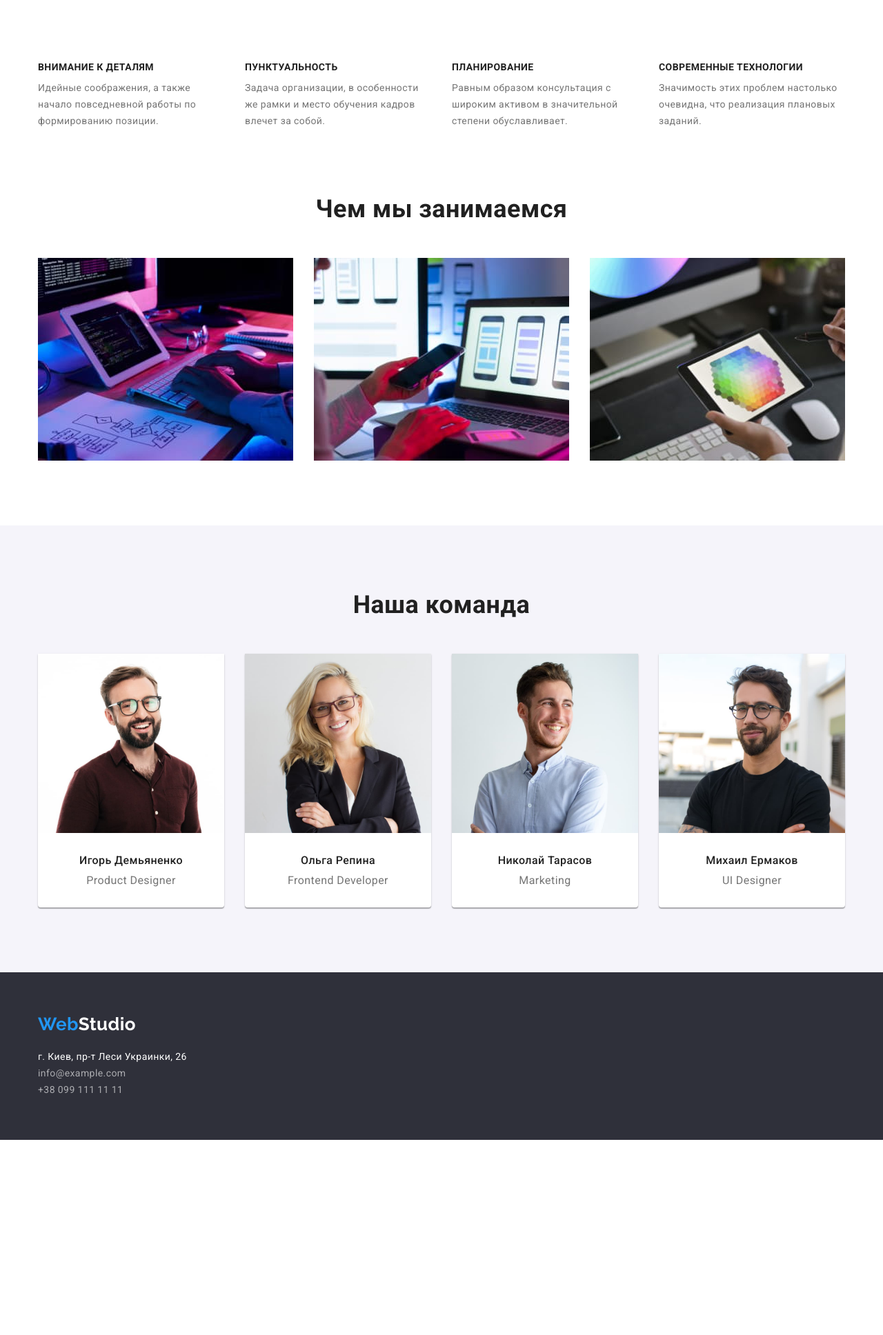
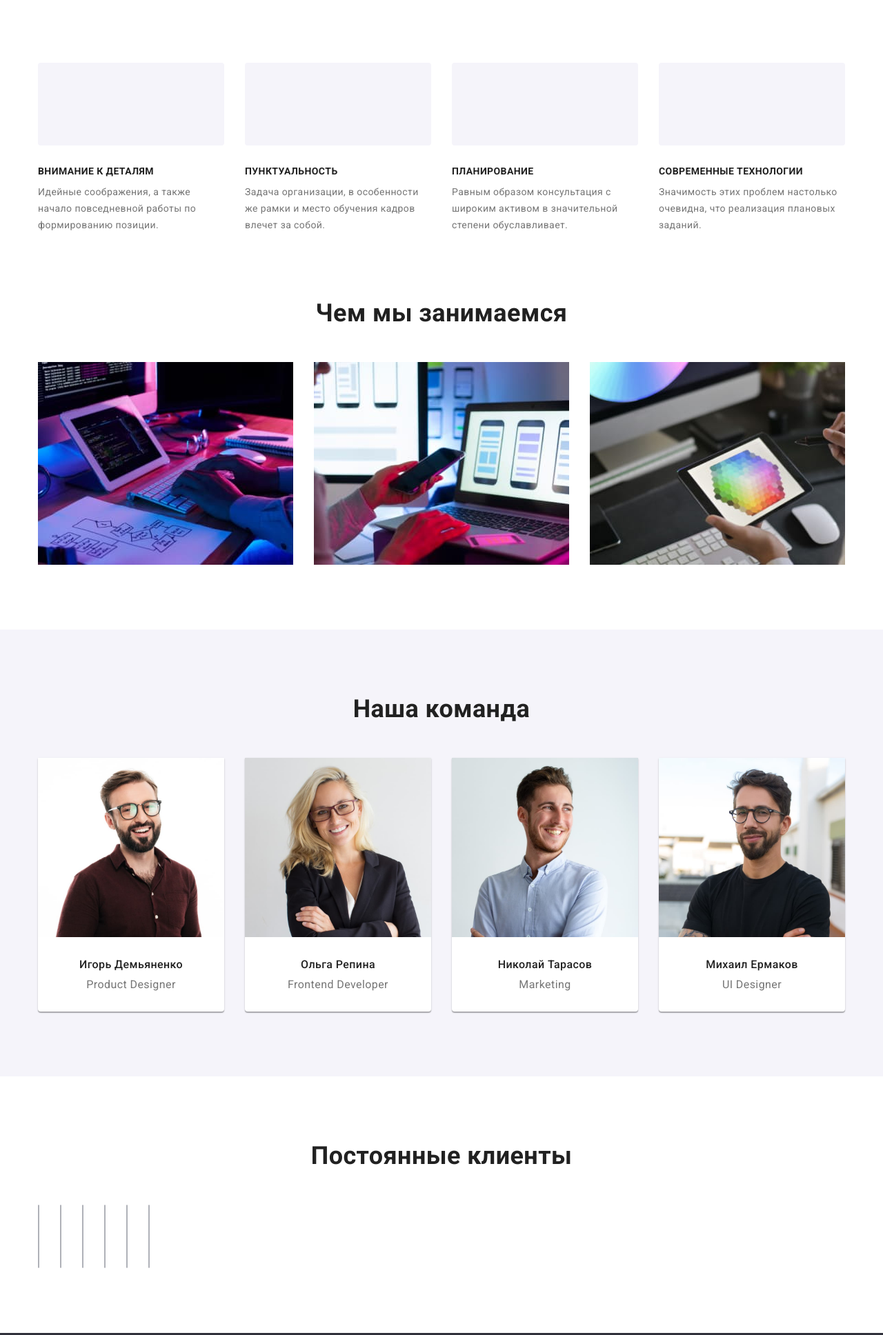
Before and after one commit to Oleksandr482/goit-markup-hw-04, a plain HTML site: page index.html in a window 1280 px wide. Shown: the part 684-2620 px from the top of the page at 69% size. Before the commit the page ends 2337 px from the top, so only its background shows below. Drawn offline with nearby package versions, Linux system fonts and the light colour scheme.

Commit message:
Спроба 1

```diff
--- a/css/styles.css
+++ b/css/styles.css
@@ -140,6 +140,14 @@ p {
 /* Main */
 .hero {
   background-color: var(--primary-bg-color);
+  background-image: linear-gradient(to right, rgba(47, 48, 58, 0.4), rgba(47, 48, 58, 0.4)),
+    url(../images/bg_hero_img.jpg);
+  background-repeat: no-repeat;
+  /* background-position: center; */
+  margin-right: auto;
+  margin-left: auto;
+  max-width: 1600px;
+  height: 600px;
   padding: 200px 0;
   text-align: center;
 }
@@ -179,7 +187,8 @@ p {
 
 .specifics-list,
 .activity-list,
-.team-list {
+.team-list,
+.regular-customers-list {
   display: flex;
 }
 
@@ -189,6 +198,14 @@ p {
 
 .specifics-list .item:not(:last-child) {
   margin-right: 30px;
+}
+
+.specifics-bg {
+  width: 270px;
+  height: 120px;
+  background-color: var(--secondary-bg-color);
+  border-radius: 4px;
+  margin-bottom: 30px;
 }
 
 .title-specifics {
@@ -202,7 +219,8 @@ p {
 }
 
 .title-activity,
-.team-title {
+.team-title,
+.regular-customers-title {
   margin-bottom: 50px;
 
   font-weight: 700;
@@ -217,7 +235,8 @@ p {
 }
 
 .team,
-.activity {
+.activity,
+.regular-customers {
   padding: 94px 0;
 }
 
@@ -262,6 +281,25 @@ p {
   color: var(--title-text-colot);
   font-weight: 500;
   font-size: 16px;
+}
+/* Постійні клієнти */
+.regular-customers-list .item {
+  width: calc((100%-150px) / 6);
+}
+
+.item .box {
+  height: 92px;
+  border: 1px solid #afb1b8;
+  border-radius: 4px;
+}
+
+.item .box:hover,
+.item .box:focus {
+  border: 1px solid #2196f3;
+}
+
+.regular-customers-list .item:not(:last-child) {
+  margin-right: 30px;
 }
 
 /* Футер */
@@ -381,3 +419,9 @@ img {
   text-decoration: none;
   color: var(--primary-text-color);
 }
+
+.projects-box:hover,
+.projects-box:focus {
+  box-shadow: 0px 1px 1px rgba(0, 0, 0, 0.12), 0px 4px 4px rgba(0, 0, 0, 0.06),
+    1px 4px 6px rgba(0, 0, 0, 0.16);
+}
--- a/index.html
+++ b/index.html
@@ -46,18 +46,30 @@
     <!-- <h2>Особенности</h2> -->
     <ul class="specifics-list list">
       <li class="item">
+        <div class="specifics-bg">
+
+        </div>
         <h3 class="title-specifics">Внимание к деталям</h3>
         <p>Идейные соображения, а также начало повседневной работы по формированию позиции.</p>
       </li>
       <li class="item">
+        <div class="specifics-bg">
+
+        </div>
         <h3 class="title-specifics">Пунктуальность</h3>
         <p>Задача организации, в особенности же рамки и место обучения кадров влечет за собой.</p>
       </li>
       <li class="item">
+        <div class="specifics-bg">
+
+        </div>
         <h3 class="title-specifics">Планирование</h3>
         <p>Равным образом консультация с широким активом в значительной степени обуславливает.</p>
       </li>
       <li class="item">
+        <div class="specifics-bg">
+
+        </div>
         <h3 class="title-specifics">Современные технологии</h3>
         <p>Значимость этих проблем настолько очевидна, что реализация плановых заданий.</p>
       </li>
@@ -111,6 +123,20 @@
     </ul>
  </div>
 </section>
+<!-- Постійні клієнти -->
+<section class="regular-customers">
+  <div class="container">
+    <h2 class="regular-customers-title">Постоянные клиенты</h2>
+    <ul class="regular-customers-list list">
+      <li class="item"><a href=""><div class="box"></div></a></li>
+      <li class="item"><a href=""><div class="box"></div></a></li>
+      <li class="item"><a href=""><div class="box"></div></a></li>
+      <li class="item"><a href=""><div class="box"></div></a></li>
+      <li class="item"><a href=""><div class="box"></div></a></li>
+      <li class="item"><a href=""><div class="box"></div></a></li>
+    </ul>
+  </div>
+</section>
 </main>
 <!--Футер-->
 <footer class="footer">
```
Also changed, not shown: images/bg_hero_img.jpg (added).
